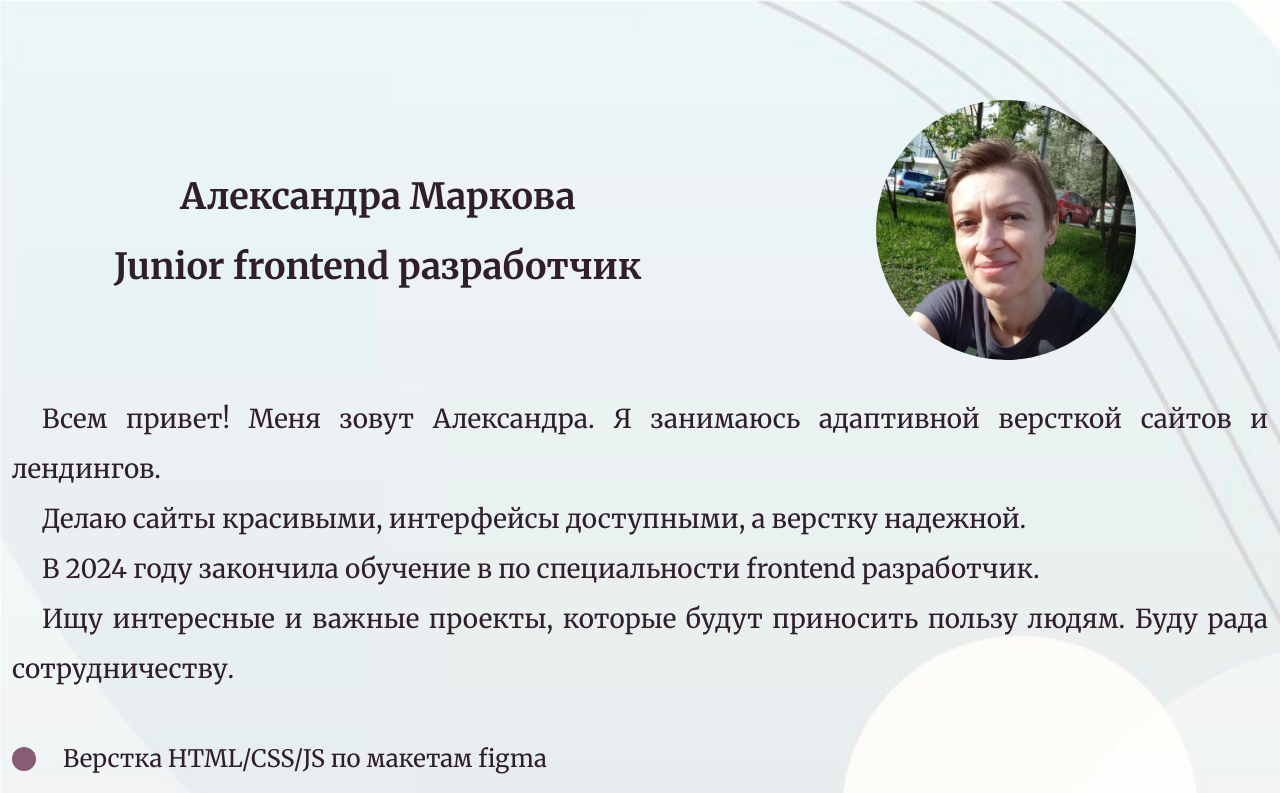
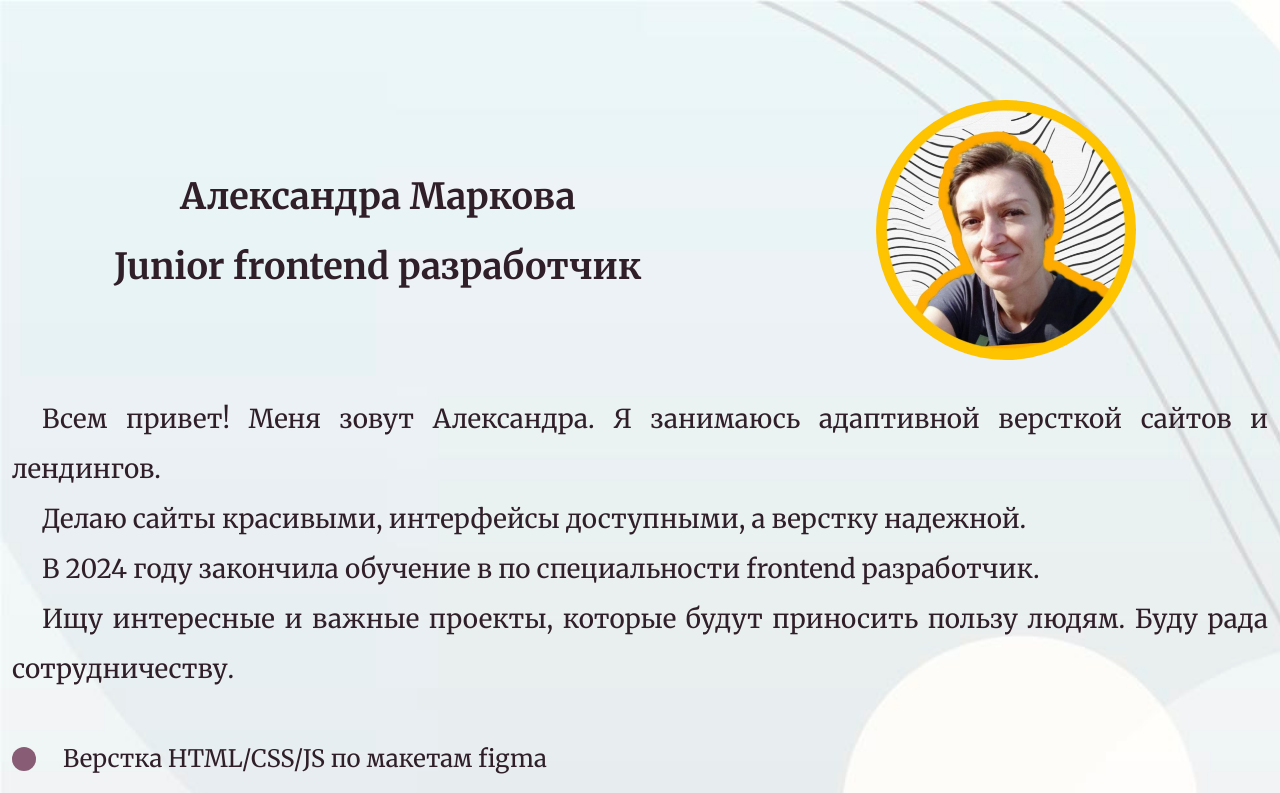
Before and after one commit to MarkovaAlexandra/Hello_Markova, a plain HTML site: page index.html in a window 1280 px wide. Shown: the top 793 px of the page. Drawn offline with Linux system fonts and the light colour scheme.

Commit message:
change avatar

```diff
--- a/index.html
+++ b/index.html
@@ -20,7 +20,9 @@
             <h1 class="about__heading">
                 Александра Маркова<br>
                 Junior frontend разработчик</h1>
-            <div class="about__picture"><img src="img/my-photo.jpg" alt="фото автора">
+            <div class="about__picture">
+                <!-- <img src="img/my-photo.jpg" alt="фото автора"> -->
+                <img src="img/avatar_new.jpg" alt="мое фото">
 
 
             </div>
--- a/style.scss
+++ b/style.scss
@@ -59,6 +59,12 @@ body {
 
     &__picture img {
         border-radius: 50%;
+        transition: transform 0.5s ease-in-out;
+
+    }
+
+    &__picture:hover img {
+        transform: scale(1.5);
     }
 
     &__text {
```
Also changed, not shown: img/avatar_new.jpg (added), style.css.
